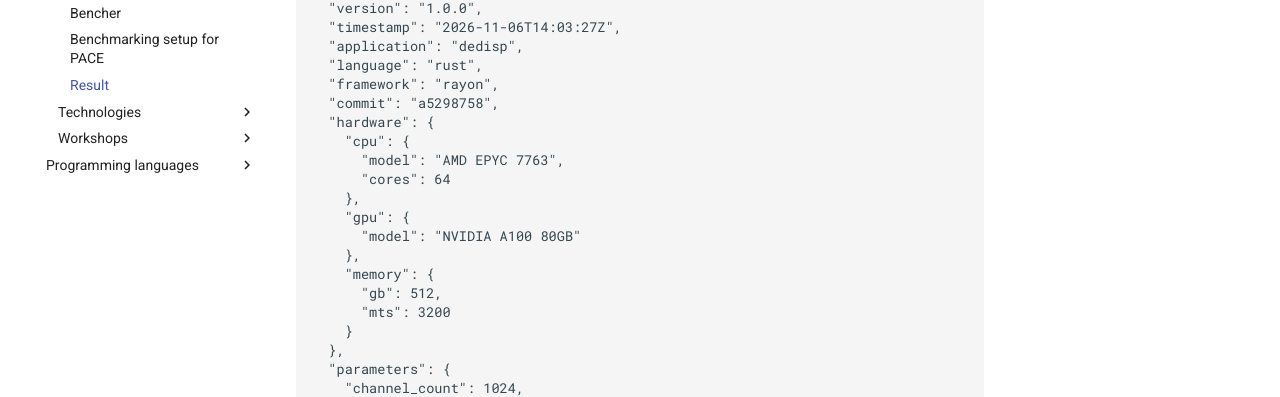
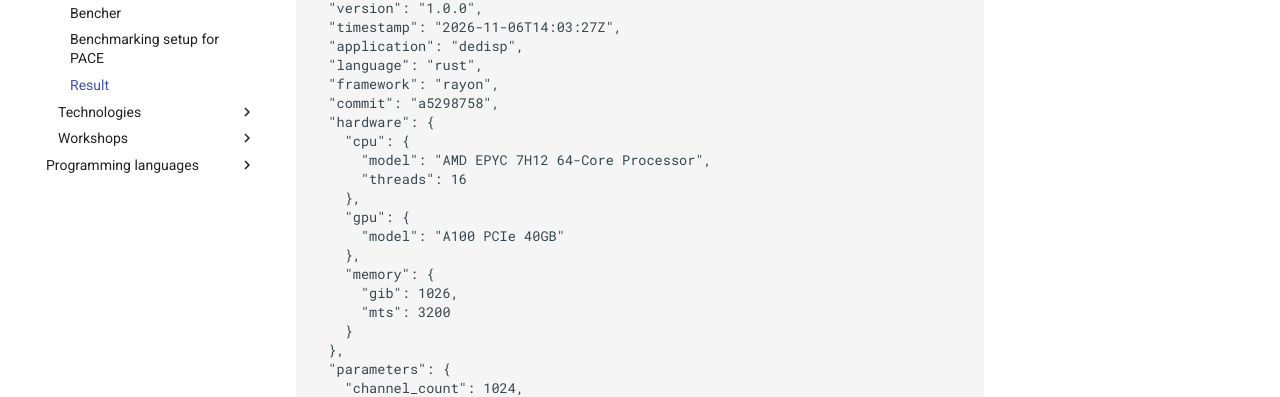
Before and after one commit to astron-rd/PACE, an MkDocs documentation site: the page built from docs/general/benchmarking/4-specification.md, in a window 1280 px wide and 1400 px high. Shown: the part 314-711 px from the top of the window. Built offline with MkDocs 1.6.1 and Material for MkDocs 9.7.7, drawn with Linux system fonts in a browser that asks for light colours; nearby versions of some CDN libraries; some of the changed text lies outside the part shown.

Commit message:
bench: report hardware threads and memory in GiB

```diff
--- a/docs/general/benchmarking/4-specification.md
+++ b/docs/general/benchmarking/4-specification.md
@@ -14,14 +14,14 @@
   "commit": "a5298758",
   "hardware": {
     "cpu": {
-      "model": "AMD EPYC 7763",
-      "cores": 64
+      "model": "AMD EPYC 7H12 64-Core Processor",
+      "threads": 16
     },
     "gpu": {
-      "model": "NVIDIA A100 80GB"
+      "model": "A100 PCIe 40GB"
     },
     "memory": {
-      "gb": 512,
+      "gib": 1026,
       "mts": 3200
     }
   },
@@ -82,7 +82,7 @@
 | Property | Type | Required | Possible values | Description |
 | -------- | ---- | -------- | --------------- | ----------- |
 | model | `string` | ✅ | string | CPU model name. |
-| cores | `integer` | ✅ | `0 < x ` | Number of physical cores. |
+| threads | `integer` | ✅ | `0 < x ` | Number of hardware threads available. |
 
 ## Gpu
 
@@ -102,5 +102,5 @@
 
 | Property | Type | Required | Possible values | Description |
 | -------- | ---- | -------- | --------------- | ----------- |
-| gb | `integer` | ✅ | `0 < x ` | Memory size in gigabytes. |
+| gib | `integer` | ✅ | `0 < x ` | Memory size in gibibytes. |
 | mts | `integer` | ✅ | `0 < x ` | Memory speed in megatransfers per second. |
```
Also changed, not shown: 1 other file.
